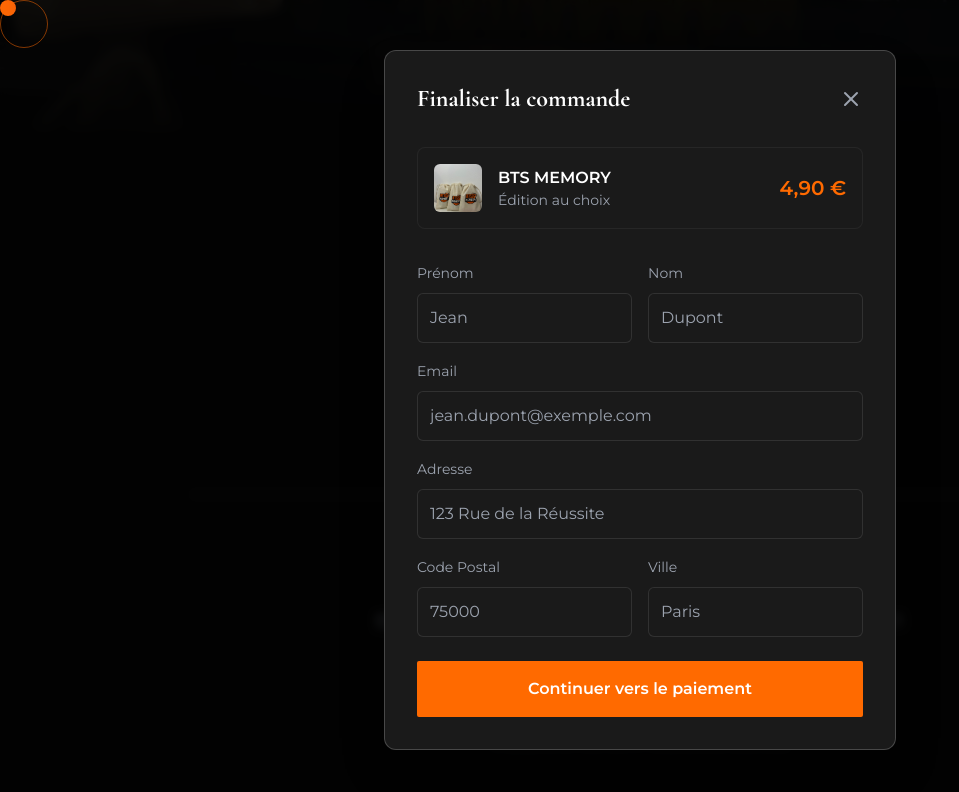
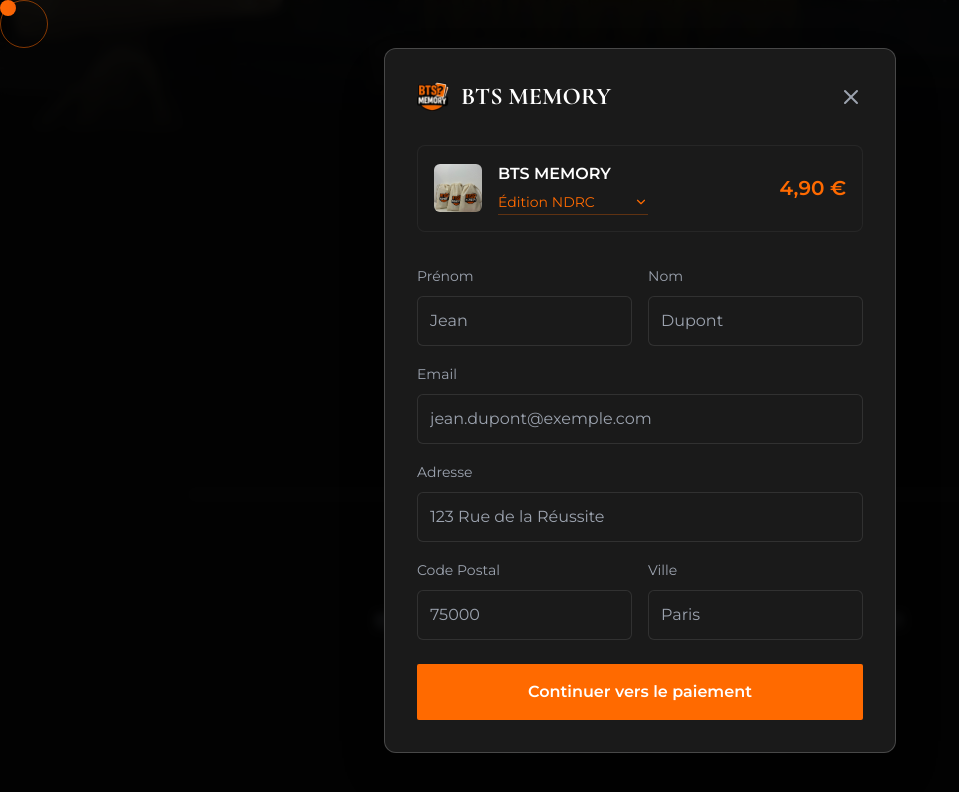
Before and after one commit to rayank21/btsmemory, a React (Vite) app: page / in a window 1280 px wide. Both pictures are taken after a click on the button "Acheter Maintenant". Shown: the part 4212-5004 px from the top of the page, without its empty margins (0-959 px from the left). Built offline with nearby package versions, Linux system fonts and the light colour scheme.

Commit message:
feat: amélioration modal paiement

```diff
--- a/src/components/Checkout.jsx
+++ b/src/components/Checkout.jsx
@@ -1,10 +1,13 @@
 import { motion, AnimatePresence } from 'framer-motion';
-import { X, CreditCard, Lock } from 'lucide-react';
+import { X, CreditCard, Lock, ChevronDown } from 'lucide-react';
 import { useState } from 'react';
 
 const Checkout = ({ isOpen, onClose }) => {
     const [step, setStep] = useState(1); // 1: Details, 2: Payment
     const [loading, setLoading] = useState(false);
+    const [selectedProduct, setSelectedProduct] = useState("NDRC");
+
+    const products = ["NDRC", "Assurance", "MCO"];
 
     const handleSubmit = (e) => {
         e.preventDefault();
@@ -14,7 +17,7 @@
             setLoading(true);
             setTimeout(() => {
                 setLoading(false);
-                alert("Commande simulée avec succès !");
+                alert(`Commande de BTS MEMORY - ${selectedProduct} simulée avec succès !`);
                 onClose();
                 setStep(1);
             }, 2000);
@@ -43,7 +46,10 @@
                     >
                         <div className="p-6 md:p-8">
                             <div className="flex justify-between items-center mb-8">
-                                <h2 className="text-2xl font-serif font-bold text-white">Finaliser la commande</h2>
+                                <div className="flex items-center gap-3">
+                                    <img src="/images/LOGO BTS MEMORY.png" alt="Logo" className="w-8 h-8 object-contain" />
+                                    <h2 className="text-2xl font-serif font-bold text-white">BTS MEMORY</h2>
+                                </div>
                                 <button onClick={onClose} className="text-gray-400 hover:text-white transition-colors">
                                     <X size={24} />
                                 </button>
@@ -56,7 +62,20 @@
                                     </div>
                                     <div>
                                         <h3 className="font-bold text-white">BTS MEMORY</h3>
-                                        <p className="text-sm text-gray-400">Édition au choix</p>
+                                        <div className="relative mt-1">
+                                            <select
+                                                value={selectedProduct}
+                                                onChange={(e) => setSelectedProduct(e.target.value)}
+                                                className="appearance-none bg-transparent text-sm text-bts-orange border-b border-bts-orange/30 pb-0.5 pr-6 focus:outline-none cursor-pointer hover:text-orange-400 transition-colors"
+                                            >
+                                                {products.map(p => (
+                                                    <option key={p} value={p} className="bg-anthracite text-white">
+                                                        Édition {p}
+                                                    </option>
+                                                ))}
+                                            </select>
+                                            <ChevronDown size={14} className="absolute right-0 top-1/2 -translate-y-1/2 text-bts-orange pointer-events-none" />
+                                        </div>
                                     </div>
                                 </div>
                                 <span className="text-bts-orange font-bold text-xl">4,90 €</span>
```
